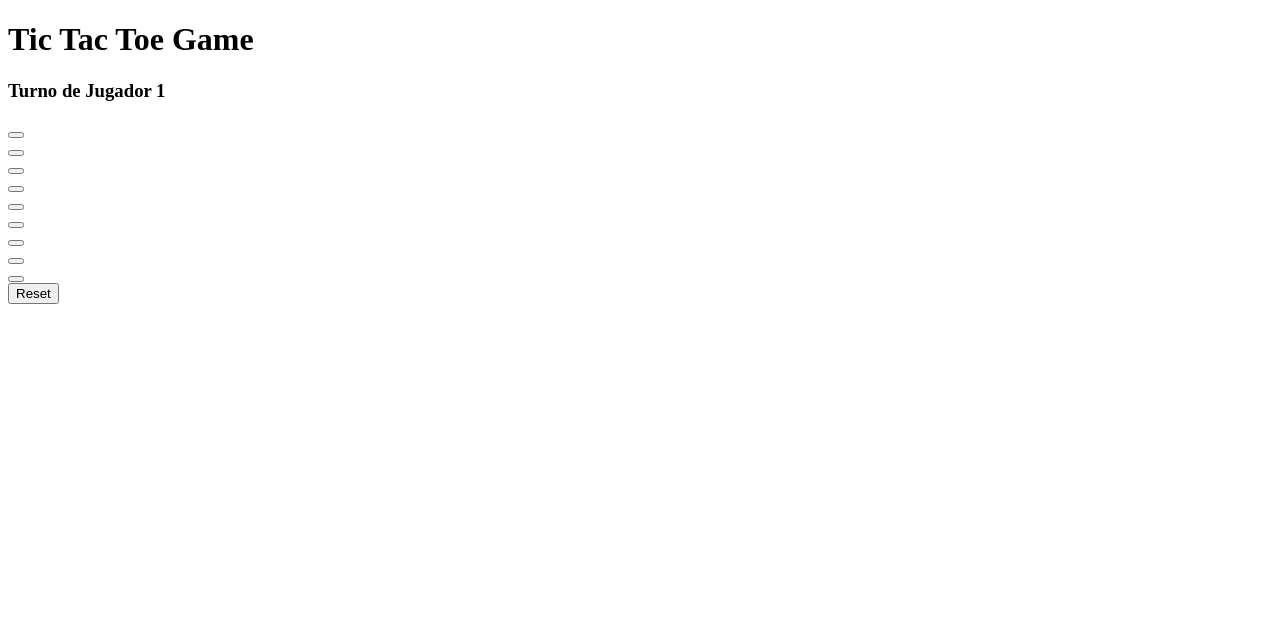
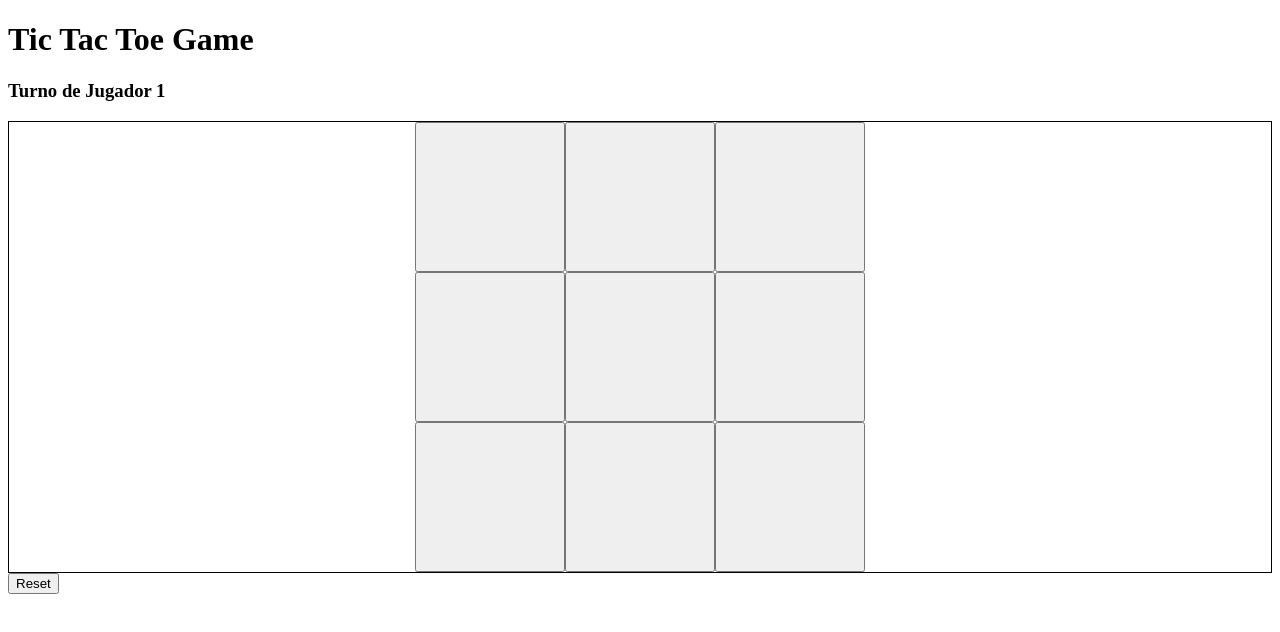
Before and after one commit to Nedhel/tic-tac-toe, a plain HTML site: page index.html in a window 1280 px wide. Drawn offline with Linux system fonts and the light colour scheme.

Commit message:
file css

```diff
--- /dev/null
+++ b/index.css
@@ -0,0 +1,16 @@
+#container{
+    display: grid;
+    grid-template-columns: auto auto auto;
+    grid-template-rows: auto auto auto;
+    justify-content: center;
+
+    border: 1px solid black;
+}
+.board{
+    width: 150px;
+    height: 150px;
+}
+.game{
+    width: 100%;
+    height: 100%;
+}
--- a/index.html
+++ b/index.html
@@ -4,20 +4,21 @@
         <title>Game Tic Tac Toe</title>
         <meta charset="UTF-8">
         <meta name="viewport" content="width=device-width, initial-scale=1.0">
+        <link rel="stylesheet" href="index.css">
     </head>
     <body>
         <h1>Tic Tac Toe Game</h1>
         <h3 id="turn">Turno de Jugador 1</h3>
         <div id="container">
-            <div><button type="button" id="11"></button></div>
-            <div><button type="button" id="12"></button></div>
-            <div><button type="button" id="13"></button></div>
-            <div><button type="button" id="21"></button></div>
-            <div><button type="button" id="22"></button></div>
-            <div><button type="button" id="23"></button></div>
-            <div><button type="button" id="31"></button></div>
-            <div><button type="button" id="32"></button></div>
-            <div><button type="button" id="33"></button></div>
+            <div class="board"><button class="game" type="button" id="11"></button></div>
+            <div class="board"><button class="game" type="button" id="12"></button></div>
+            <div class="board"><button class="game" type="button" id="13"></button></div>
+            <div class="board"><button class="game" type="button" id="21"></button></div>
+            <div class="board"><button class="game" type="button" id="22"></button></div>
+            <div class="board"><button class="game" type="button" id="23"></button></div>
+            <div class="board"><button class="game" type="button" id="31"></button></div>
+            <div class="board"><button class="game" type="button" id="32"></button></div>
+            <div class="board"><button class="game" type="button" id="33"></button></div>
         </div>
         <button type="button">Reset</button>
     </body>
```
